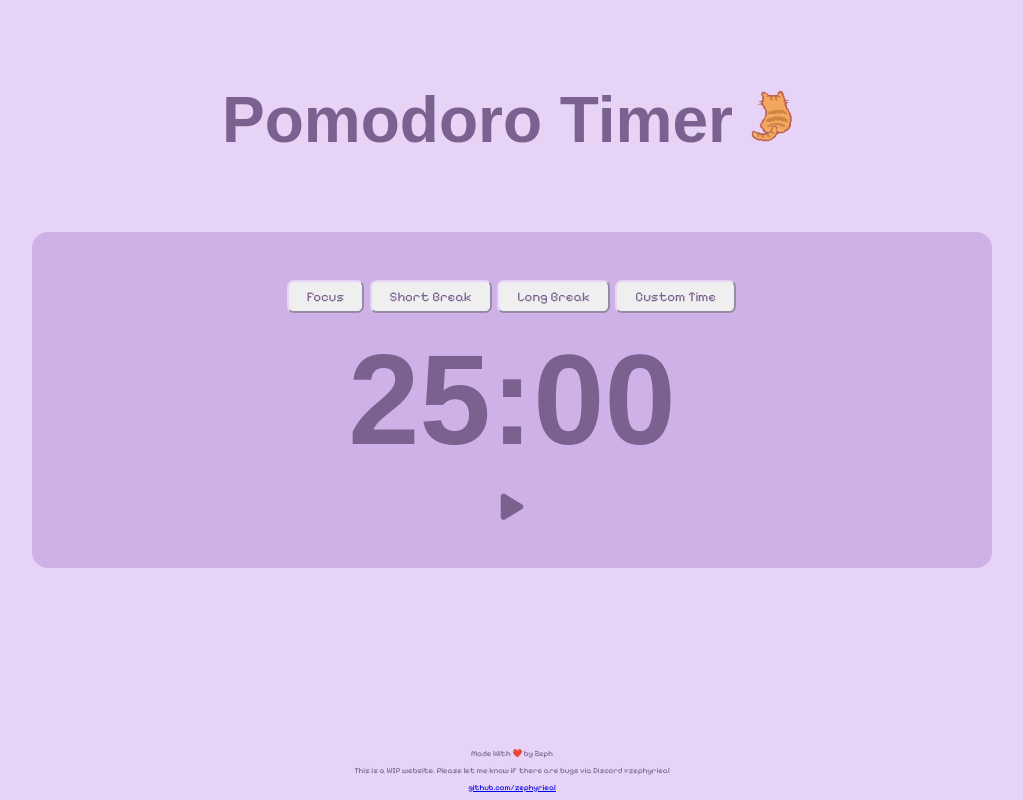
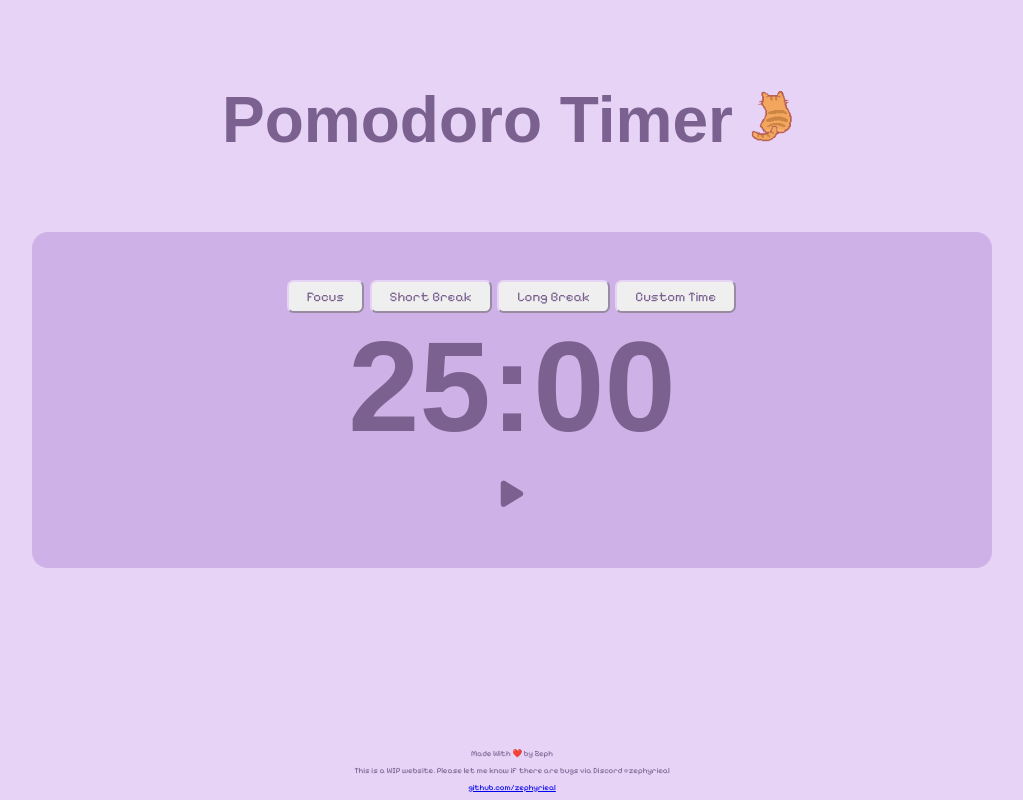
Before and after one commit to zephyrieal/cute-pomodoro-timer, a plain HTML site: page index.html in a window 1280 px wide. Shown: the whole page, without its empty margins (128-1151 px from the left). Drawn offline with Linux system fonts and the light colour scheme; a web font is replaced by a local one.

Commit message:
undo changes

```diff
--- a/style.css
+++ b/style.css
@@ -58,23 +58,23 @@ footer {
 .section-panel {
   justify-content: center;
 
-  /* @media screen and (max-height: 400px) {
+  @media screen and (max-height: 400px) {
     display: none;
   }
   @media screen and (max-width: 300px) {
     display: none;
-  } */
+  }
 }
 
 .control-panel {
+  text-align: center;
   justify-content: center;
   display: flex;
   flex-direction: column;
-  margin-top: 1vw;
+  align-items: center;
 }
 
 #time {
-  text-align: center;
   font-family: "Jersey 10", sans-serif;
   color: #7a618f;
   font-size: min(15vw, 8em);
@@ -89,12 +89,12 @@ footer {
   display: flex;
   padding: 1em 2em;
 
-  /* @media screen and (max-height: 450px) {
+  @media screen and (max-height: 450px) {
     display: none;
   }
   @media screen and (max-width: 300px) {
     display: none;
-  } */
+  }
 }
 
 .ctrl-btn {
```
